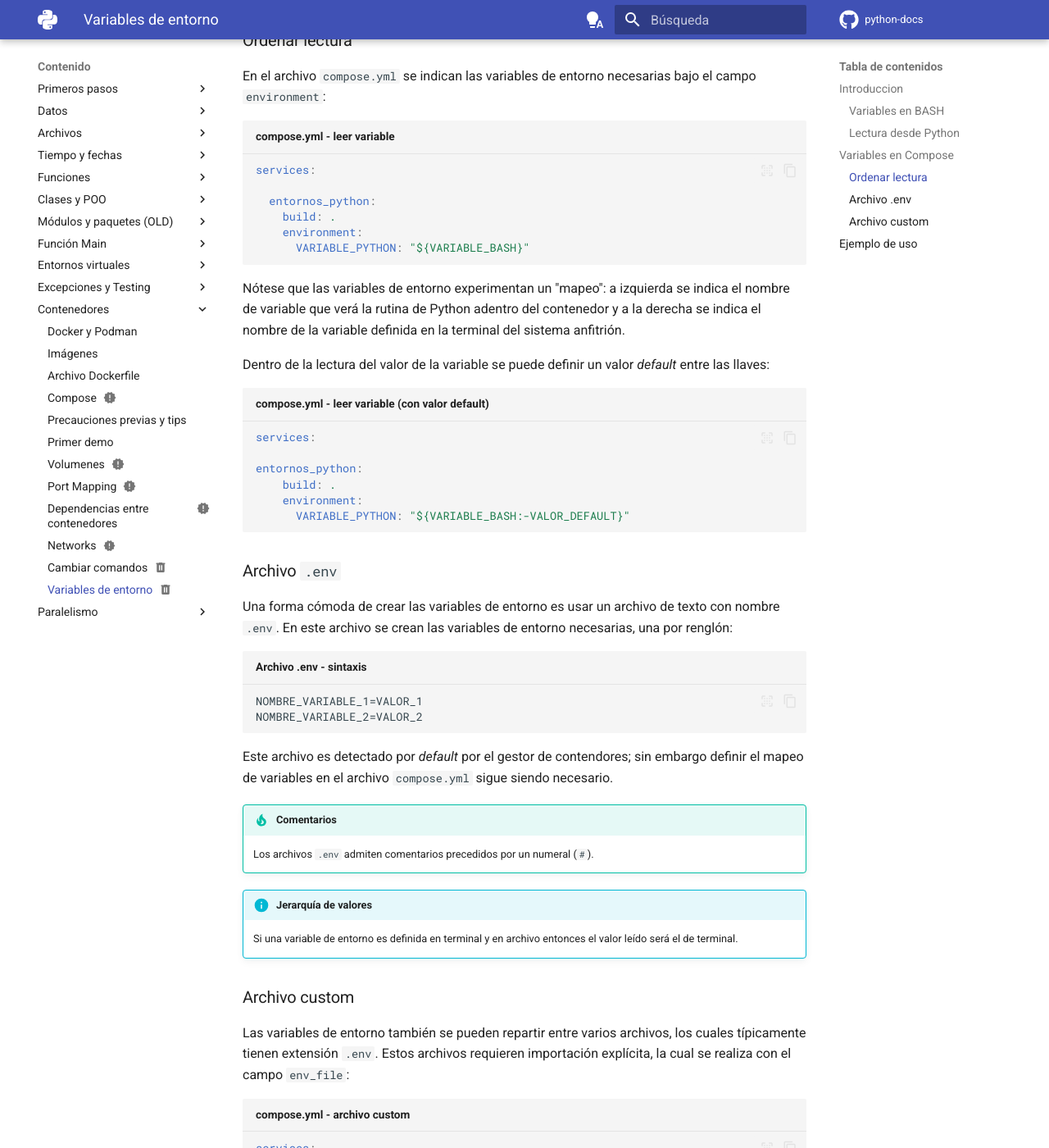
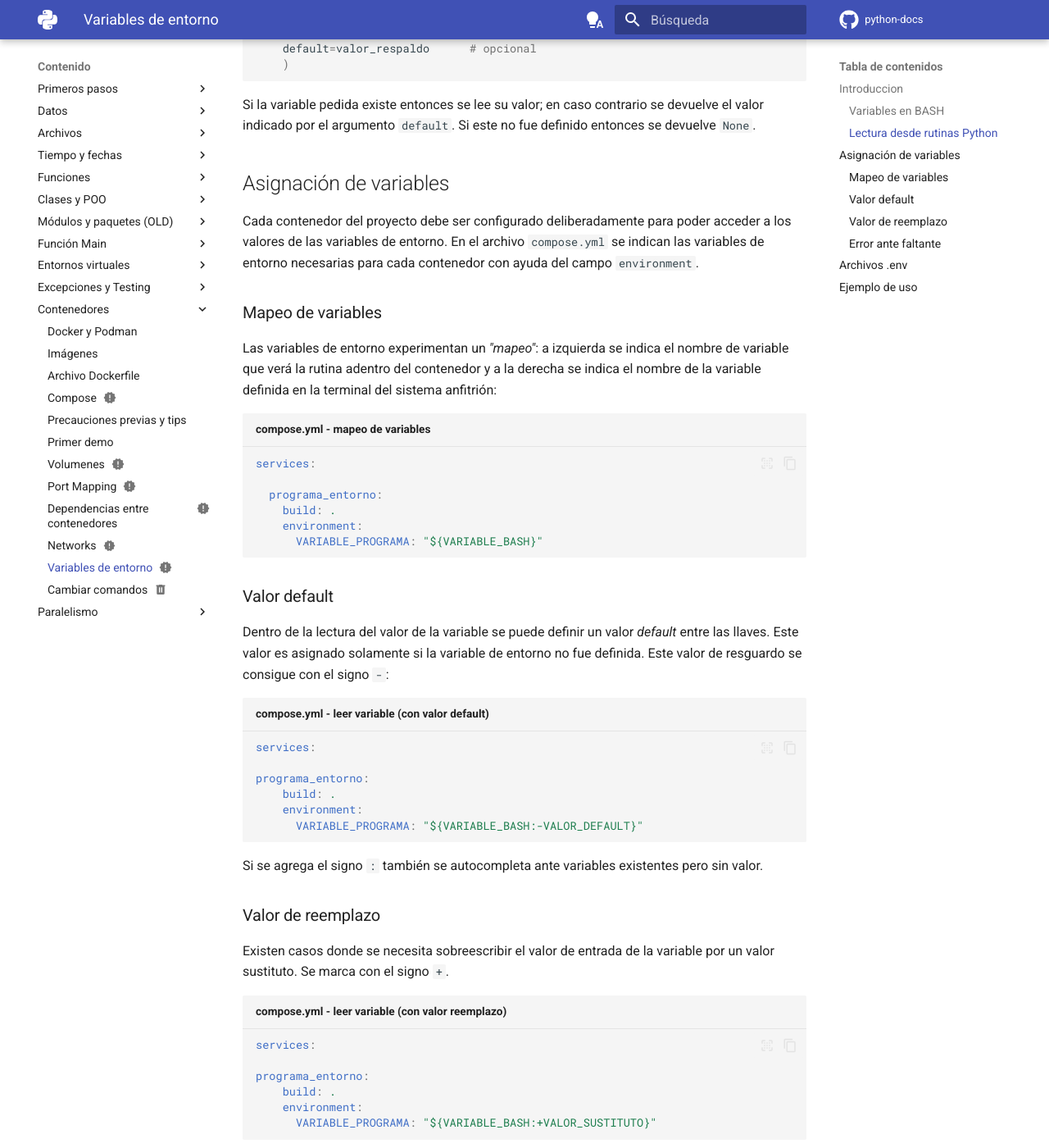
Before and after one commit to alejrot/python-docs, an MkDocs documentation site: the page built from docs/contenedores/entorno.md, in a window 1280 px wide and 1400 px high, scrolled down 1258 px. Shown: the whole window at 82% size. Built offline with MkDocs 1.6.1 and Material for MkDocs 9.7.7, drawn with Linux system fonts in a browser that asks for light colours; plug-ins that fetch from the network failed and are left out; comment, search, counter and statistics services are not loaded; some of the changed text lies outside the part shown.

Commit message:
Contenedores - variables de entorno reexplicadas

````diff
--- a/docs/contenedores/entorno.md
+++ b/docs/contenedores/entorno.md
@@ -8,17 +8,36 @@
 
 # Variables de entorno
 
+Las variables de entorno
+son variables de texto
+manejadas por el sistema operativo.
+Se usan frecuentemente
+para configurar opciones y parámetros de los programas
+desde el sistema.
+
 
 ## Introduccion
 
-Las variables de entorno
-sirven para configurar opciones de los programas
-desde el sistema.
+
+Los contenedores funcionan
+en entornos aislados por *default*.
+Al ser desplegados,
+sus programas internos
+son incapaces de acceder
+a estas variables de entorno
+por sí mismos.
+Por este motivo
+los gestores de contenedores
+dan opciones para realizar copias
+de las variables de entorno necesarias
+y asignarlas a los contenedores
+que las requieran.
 
 
 ### Variables en BASH
 
-Las variables se crean desde la *shell* Bash
+Las variables de entorno
+se crean desde la *shell* Bash
 con el comando `export`:
 
 ```bash title="Bash - crear variable de entorno"
@@ -31,9 +50,18 @@
 ```bash title="Bash - eliminar variable de entorno"
 unset NOMBRE_VARIABLE
 ```
+La consulta manual de los valores
+se hace con el comando `echo`
+y el signo `$` delante del nombre de variable:
+
+```bash title="Bash - consultar valor de variable"
+echo $NOMBRE_VARIABLE
+```
+
 Los valores de estas variables se transmiten como *strings*.
 
-### Lectura desde Python
+
+### Lectura desde rutinas Python
 
 Con el módulo `os` se pueden consultar
 las variables de entorno en las rutinas de Python.
@@ -55,85 +83,172 @@
 entonces se devuelve `None`.
 
 
-## Variables en Compose
 
-Dentro del contenedor no rigen
-las mismas variables de entorno
-que en el sistema anfitrión.
-Por este motivo,
-el gestor de contenedores debe importar
-las variables de entorno que sean necesarias
-para que los contenedores puedan acceder a ellas.
+## Asignación de variables
 
-
-### Ordenar lectura
-
+Cada contenedor del proyecto
+debe ser configurado deliberadamente
+para poder acceder a los valores
+de las variables de entorno.
 En el archivo `compose.yml` se indican
 las variables de entorno necesarias
-bajo el campo `environment`:
+para cada contenedor
+con ayuda del campo `environment`.
 
-```yaml title="compose.yml - leer variable"
+### Mapeo de variables
+
+Las variables de entorno experimentan un *"mapeo"*:
+a izquierda se indica el nombre de variable
+que verá la rutina
+adentro del contenedor
+y a la derecha se indica el nombre de la variable
+definida en la terminal del sistema anfitrión:
+
+```yaml title="compose.yml - mapeo de variables"
 services:
 
-  entornos_python:
+  programa_entorno:
     build: .
     environment:
-      VARIABLE_PYTHON: "${VARIABLE_BASH}"
+      VARIABLE_PROGRAMA: "${VARIABLE_BASH}"
 ```
 
-Nótese que las variables de entorno experimentan un "mapeo":
-a izquierda se indica el nombre de variable
-que verá la rutina de Python
-adentro del contenedor
-y a la derecha se indica el nombre de la variable
-definida en la terminal del sistema anfitrión.
+### Valor default
 
 Dentro de la lectura del valor de la variable
-se puede definir un valor *default* entre las llaves:
+se puede definir un valor *default* entre las llaves.
+Este valor es asignado solamente
+si la variable de entorno no fue definida.
+Este valor de resguardo se
+consigue con el signo `-`:
 
 ```yaml title="compose.yml - leer variable (con valor default)"
 services:
 
-entornos_python:
+programa_entorno:
     build: .
     environment:
-      VARIABLE_PYTHON: "${VARIABLE_BASH:-VALOR_DEFAULT}"
+      VARIABLE_PROGRAMA: "${VARIABLE_BASH:-VALOR_DEFAULT}"
 ```
 
+Si se agrega el signo `:`
+también se autocompleta
+ante variables existentes
+pero sin valor.
 
-### Archivo `.env`
 
-Una forma cómoda de crear las variables de entorno
-es usar un archivo de texto con nombre `.env`.
+### Valor de reemplazo
+
+Existen casos donde se necesita sobreescribir
+el valor de entrada de la variable
+por un valor sustituto.
+Se marca con el signo `+`.
+
+```yaml title="compose.yml - leer variable (con valor reemplazo)"
+services:
+
+programa_entorno:
+    build: .
+    environment:
+      VARIABLE_PROGRAMA: "${VARIABLE_BASH:+VALOR_SUSTITUTO}"
+```
+
+Agregando el signo `:`
+se sustituyen también
+las variables nulas.
+
+### Error ante faltante
+
+Si la variable no está declarada o está vacía
+entonces se permite lanzar una excepción
+que interrumpe el despliegue
+y lanza un mensaje en consola.
+Esto se consigue con el signo `?`:
+
+```yaml title="compose.yml - leer variable (con error por faltante)"
+services:
+
+programa_entorno:
+    build: .
+    environment:
+      VARIABLE_PROGRAMA: "${VARIABLE_BASH:?'Error: valor faltante'}"
+```
+
+Nuevamente,
+colocando el signo `:`
+se dispara el error
+ante variables nulas.
+
+
+
+!!! tip "Interpolación - resumen"
+
+    A estas políticas para asignar
+    valores de respaldo,
+    errores, etc.
+    se las llama **interpolación**.
+
+    Este es el resumen de secuencias posibles:
+
+    |Secuencia| Uso|
+    |:---:|:---|
+    |`-`| variable no definida |
+    |`:-`| variable no definida o nula|
+    |`?`| variable no definida |
+    |`:?`| variable no definida o nula|
+    |`+`| variable no definida |
+    |`:+`| variable no definida o nula|
+
+
+
+
+## Archivos `.env`
+
+
+Una forma cómoda de definir las variables de entorno
+es usar un archivo de texto con nombre `.env`
+(archivo oculto).
 En este archivo se crean
 las variables de entorno necesarias,
 una por renglón:
 
-
 ```env title="Archivo .env - sintaxis"
+# comentarios (opcionales)
 NOMBRE_VARIABLE_1=VALOR_1
 NOMBRE_VARIABLE_2=VALOR_2
 ```
 
+Durante el despliegue
+el gestor de contendores
+busca por este archivo
+en el directorio del proyecto.
+Este archivo es leído
+y los valores
+de sus variables internas
+son importadas automáticamente.
 
-Este archivo es detectado por *default*
-por el gestor de contendores;
-sin embargo definir el mapeo de variables
+<!--
+Definir el mapeo de variables
 en el archivo `compose.yml`
 sigue siendo necesario.
+ -->
 
-!!! tip "Comentarios"
-    Los archivos `.env` admiten comentarios
-    precedidos por un numeral (`#`).
+!!! info "Jerarquía de valores"
+    Si una misma variable de entorno
+    es definida en terminal y en archivo
+    entonces el valor leído por el gestor
+    será el de terminal.
 
 
-!!! info "Jerarquía de valores"
-    Si una variable de entorno es definida en terminal
-    y en archivo entonces el valor leído será el de terminal.
+!!! danger "Control de versiones"
+
+    Agregar los archivos `.env`
+    a los repositorios de los proyectos es una **mala práctica**
+    porque implica publicar información potencialmente sensible.
 
 
-
-### Archivo custom
+<!--
+### Archivos custom
 
 Las variables de entorno también se pueden repartir
 entre varios archivos,
@@ -144,13 +259,13 @@
 ```yaml hl_lines="7" title="compose.yml - archivo custom"
 services:
 
-  entornos_python:
+  programa_entorno:
     build: .
     environment:
-      VARIABLE_PYTHON: "${VARIABLE_BASH}"
+      VARIABLE_PROGRAMA: "${VARIABLE_BASH}"
     env_file: archivo_custom.env
 ```
-
+ -->
 
 ## Ejemplo de uso
 
@@ -159,59 +274,120 @@
 y es leída por unar rutina llamada `entorno.py`
 desde adentro de un contenedor.
 
-!!! example "Variables de entorno - ejemplo"
+```tree title="Demo entornos - Arbol de archivos"
+.
+├── demo
+│   └── main.py
+├── compose.yml
+├── Dockerfile
+└── .env
+```
 
-    ```tree title="Arbol de archivos"
-    .
-    ├── compose.yml
-    ├── Dockerfile
-    ├── .env
-    └── entorno.py
-    ```
+Se crea una rutina sencilla en Python
+para leer una variable de entorno
+y reportar su valor en la ventana de *logs*:
 
-    ```py title=".env"
-    VARIABLE=14
-    ```
+```py title="Demo entornos -main.py" hl_lines="10"
+import os
+import logging
 
-    ```yaml title="compose.yml" hl_lines="5-6"
-    services:
+logging.basicConfig(
+    level=logging.INFO, # mínimo nivel de log a publicar
+    format="%(message)s", #info incorporada
+    )
 
-      entornos_python:
-        build: .
-        environment:
-          ENTORNO: "${VARIABLE}"
-    ```
-    ```py title="entorno.py" hl_lines="11"
-    import os
-    import logging
+# lectura de variable
+valor_variable = os.getenv("VARIABLE_PYTHON")
 
-    logging.basicConfig(
-        level=logging.INFO, # mínimo nivel de log a publicar
-        format="%(message)s", #info incorporada
-        )
+# reporte de valor
+logging.info(f"Valor de 'VARIABLE_PYTHON': '{valor_variable}'")
+```
+
+Al demo se le asigna el siguiente Dockerfile
+para construir la imagen:
+
+```dockerfile title="Demo entornos - Dockerfile"
+# imagen de referencia
+FROM python:alpine
+
+# directorio de trabajo (se crea automáticamente)
+WORKDIR /code
+
+# copia de rutinas al directorio de trabajo
+COPY demo/ ./
+
+# comandos
+CMD ["python", "main.py"]
+```
+
+Se configura el despliegue
+en varios contenedores paralelos
+con distintas interpolaciones de variables:
+
+```yaml title="Demo entornos - compose.yml"
+name: demo_variables_entorno
+
+services:
+
+  # crea una imagen común para todos los demos
+  crear_imagen:
+    build: .
+    image: demo_entornos
+
+  # cada contenedor pone a prueba distintas interpolaciones
+  entornos:
+    image: demo_entornos
+    environment:
+      VARIABLE_PYTHON: "${VARIABLE}"
+    depends_on:
+      crear_imagen:
+        condition: service_completed_successfully
+
+  entornos_default:
+    image: demo_entornos
+    environment:
+      VARIABLE_PYTHON: "${VARIABLE:-'valor predefinido'}"
+    depends_on:
+      crear_imagen:
+        condition: service_completed_successfully
+
+  entornos_error:
+    image: demo_entornos
+    environment:
+      VARIABLE_PYTHON: "${VARIABLE?'Error: variable no inicializada'}"
+    depends_on:
+      crear_imagen:
+        condition: service_completed_successfully
+
+  entornos_sustituir:
+    image: demo_entornos
+    environment:
+      VARIABLE_PYTHON: "${VARIABLE:+Sustituido}"
+    depends_on:
+      crear_imagen:
+        condition: service_completed_successfully
+```
+
+Nótese que sólo uno de los contenedores
+construye la imagen y los demás la reutilizan.
 
 
-    # lectura
-    valor_variable = os.getenv("ENTORNO")
+Finalmente se crea un archivo `.env`
+aledaño al archivo `compose.yml`
+y se define dentro la variable de entorno:
 
-    # muestra en ventana de logs
-    logging.info("Variables de entorno")
-    logging.info(f"Valor de VARIABLE: {valor_variable}")
-    ```
+```py title="Demo entornos - variable en archivo"
+VARIABLE="Vengo del archivo '.env'"
+```
 
-    ```dockerfile title="Dockerfile"
-    # imagen de referencia
-    FROM python:3.13.5-alpine3.22
+o se declara en la *shell*:
 
-    # directorio de trabajo (se crea automáticamente)
-    WORKDIR /code
+```bash title="Demo entornos - variable en Bash"
+export VARIABLE="Me definieron en BASH"
+```
 
-    # copia de rutinas al directorio de trabajo
-    COPY entorno.py ./
+Por último se realiza el despliegue:
 
-    # comando y opciones obligatorios
-    ENTRYPOINT ["python"]
-
-    # comandos adicionales
-    CMD ["entorno.py"]
-    ```
+```bash title="Demo entornos - despliegue"
+podamn compose up
+```
--- a/mkdocs.yml
+++ b/mkdocs.yml
@@ -315,8 +315,8 @@
       - contenedores/puertos.md
       - contenedores/dependencia.md
       - contenedores/networks.md
+      - contenedores/entorno.md
       - contenedores/comandos.md
-      - contenedores/entorno.md
 
 
 
````
Also changed, not shown: other parts of docs/contenedores/entorno.md (+1 -1 lines), 4 other files.
